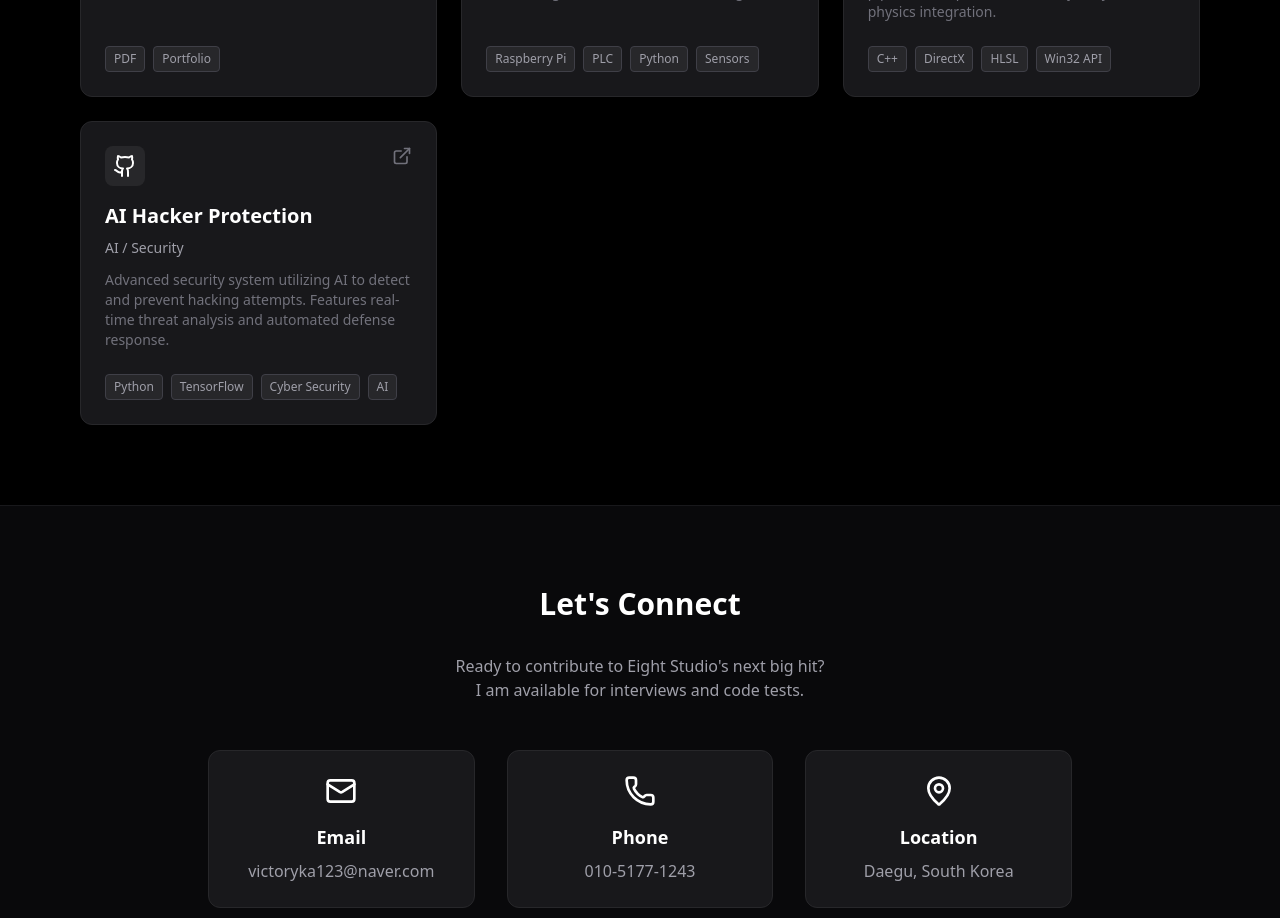
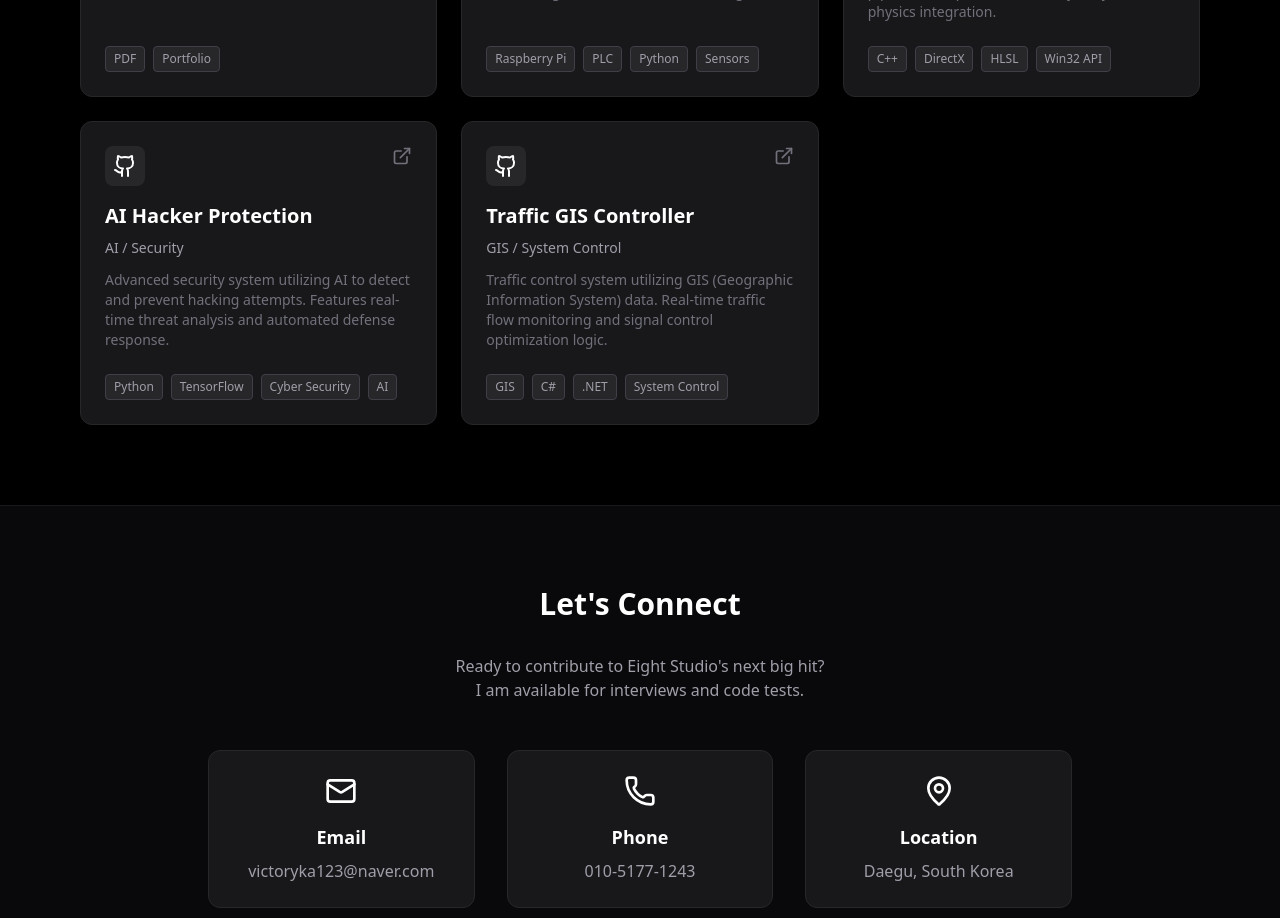
Before and after one commit to srunaic/my_portfolio_website, a React (Vite) app: page / in a window 1280 px wide. Shown: the part 2300-3218 px from the top of the page. Built offline with nearby package versions, Linux system fonts and the light colour scheme.

Commit message:
Add Traffic GIS Controller project to portfolio

```diff
--- a/src/components/Projects.tsx
+++ b/src/components/Projects.tsx
@@ -81,6 +81,14 @@ const projects = [
         tech: ["Python", "TensorFlow", "Cyber Security", "AI"],
         link: "https://github.com/srunaic/AI_Hacker_Protection",
         isRepo: true
+    },
+    {
+        title: "Traffic GIS Controller",
+        type: "GIS / System Control",
+        desc: "Traffic control system utilizing GIS (Geographic Information System) data. Real-time traffic flow monitoring and signal control optimization logic.",
+        tech: ["GIS", "C#", ".NET", "System Control"],
+        link: "https://github.com/srunaic/TrafficGIS_Controller",
+        isRepo: true
     }
 ];
 
```
